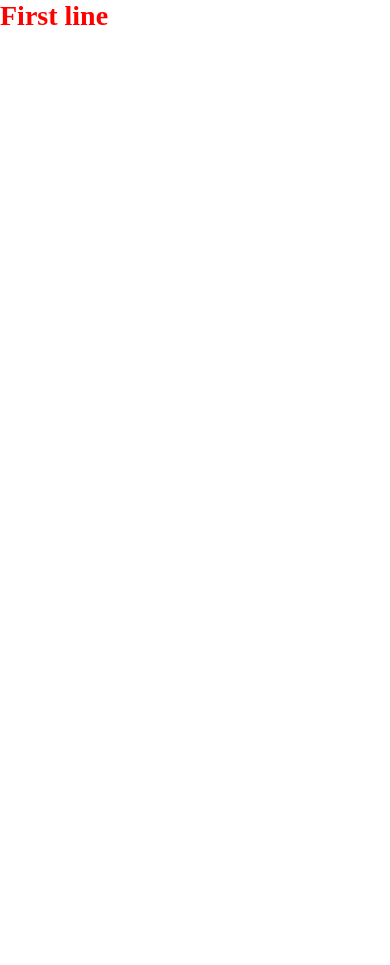
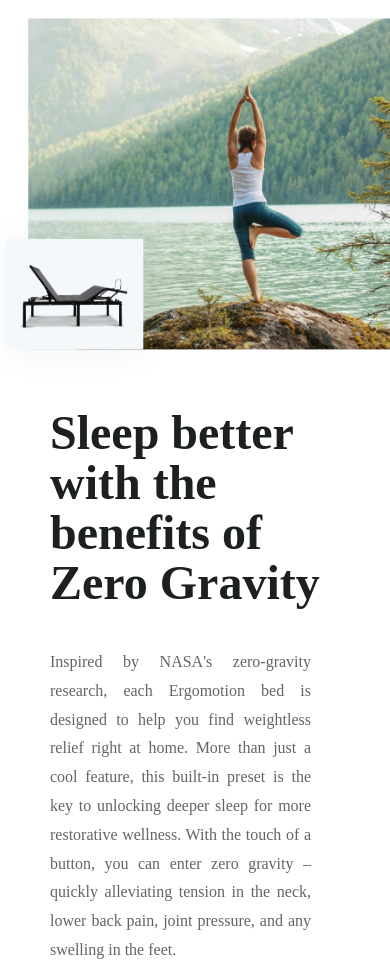
Before and after one commit to AnhQuan30052003/intern, a plain HTML site: page source-code/HTML/index.html in a window 390 px wide. Before the commit the page ends 844 px from the top, so only its background shows below. Drawn offline with Linux system fonts and the light colour scheme.

Commit message:
update 16/05/2023

```diff
--- a/source-code/CSS/style.css
+++ b/source-code/CSS/style.css
@@ -4,7 +4,132 @@
   box-sizing: border-box;
 }
 
-h1 {
-  color: red;
-  font-size: 28px;
+body {
+  height: 720px;
 }
+
+/*  Khung main */
+main {
+  width: 100%;
+  height: 100%;
+  display: flex;
+  justify-content: space-between;
+  background: #FFFFFF;
+}
+
+/*  Nội dung văn bản */
+.khung-noi-dung {
+  width: 40%;
+  height: 100%;
+  padding: 140px 10px 0 90px;
+  display: flex;
+  flex-direction: column;
+  gap: 40px;
+}
+
+.khung-noi-dung > h1 {
+  font-family: 'Plus Jakarta Sans';
+  font-style: normal;
+  font-weight: 700;
+  font-size: 72px;
+  line-height: 91px;
+  color: #1D2020;
+}
+
+.khung-noi-dung > p {
+  font-family: 'Plus Jakarta Sans';
+  font-style: normal;
+  font-weight: 400;
+  font-size: 16px;
+  line-height: 180%;
+  color: #646464;
+  text-align: justify;
+}
+
+/*  Khung hình ảnh */
+.khung-hinh-anh {
+  width: 60%;
+  height: 100%;
+  position: relative;
+}
+
+.khung-hinh-anh > img:nth-child(1) {
+  width: 70%;
+  height: 80%;
+  position: absolute;
+  top: 50%;
+  left: 50%;
+  transform: translate(-40%, -50%);
+}
+
+.khung-hinh-anh > img:nth-child(2) {
+  width: 40%;
+  height: 40%;
+  position: absolute;
+  left: 0;
+  bottom: 5%;
+}
+
+/* Giao diện trên tablet */
+@media (max-width: 768px) {
+  main {
+    flex-direction: column;
+    height: 1024px;
+  }
+
+  .khung-hinh-anh {
+    width: 100%;
+    height: 50%;
+    order: 1;
+  }
+
+  .khung-hinh-anh > img:nth-child(1) {
+    width: 80%;
+    height: 90%;
+    transform: translate(-45%, -50%);
+  }
+
+  .khung-hinh-anh > img:nth-child(2) {
+    width: 50%;
+    height: 80%;
+    left: -10px;
+    bottom: 2%;
+  }
+
+  .khung-noi-dung {
+    width: 100%;
+    padding: 40px 50px 0 50px;
+    height: 50%;
+    order: 2;
+  }
+
+  .khung-noi-dung > h1 {
+    font-size: 35px;
+    line-height: 50px;
+  }
+
+  .khung-noi-dung > p {
+    width: 90%;
+  }
+}
+
+/*  Giao diện trên mobile */
+@media (max-width: 500px) {
+  main {
+    height: 736px;
+  }
+
+  .khung-hinh-anh > img:nth-child(1) {
+    width: 95%;
+  }
+
+  .khung-hinh-anh > img:nth-child(2) {
+    height: 50%;
+    left: -6%;
+    bottom: -5.5%;
+  }
+
+  .khung-noi-dung > h1 {
+    font-size: 48px;
+  }
+}
--- a/source-code/HTML/index.html
+++ b/source-code/HTML/index.html
@@ -9,14 +9,15 @@
 </head>
 
 <body>
-  <header></header>
-
-  <nav></nav>
-
   <main>
-    <h1>First line</h1>
+    <div class="khung-noi-dung">
+      <h1>Sleep better with the benefits of Zero Gravity</h1>
+      <p>Inspired by NASA's zero-gravity research, each Ergomotion bed is designed to help you find weightless relief right at home. More than just a cool feature, this built-in preset is the key to unlocking deeper sleep for more restorative wellness. With the touch of a button, you can enter zero gravity – quickly alleviating tension in the neck, lower back pain, joint pressure, and any swelling in the feet.</p>
+    </div>
+    <div class="khung-hinh-anh">
+      <img src="../Images/thể-dục.jpg" alt="">
+      <img src="../Images/ghế.png" alt="">
+    </div>
   </main>
-
-  <footer></footer>
 </body>
 </html>
```
Also changed, not shown: source-code/Images/ghế.png (added), source-code/Images/thể-dục.jpg (added).
